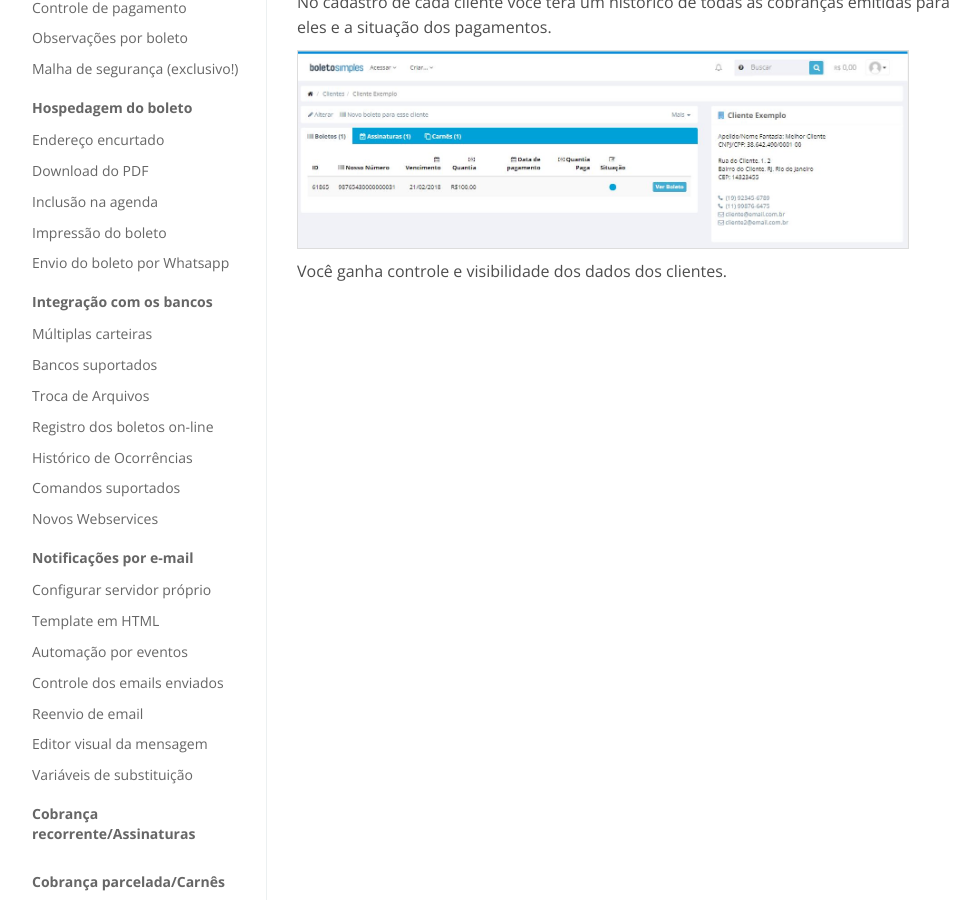
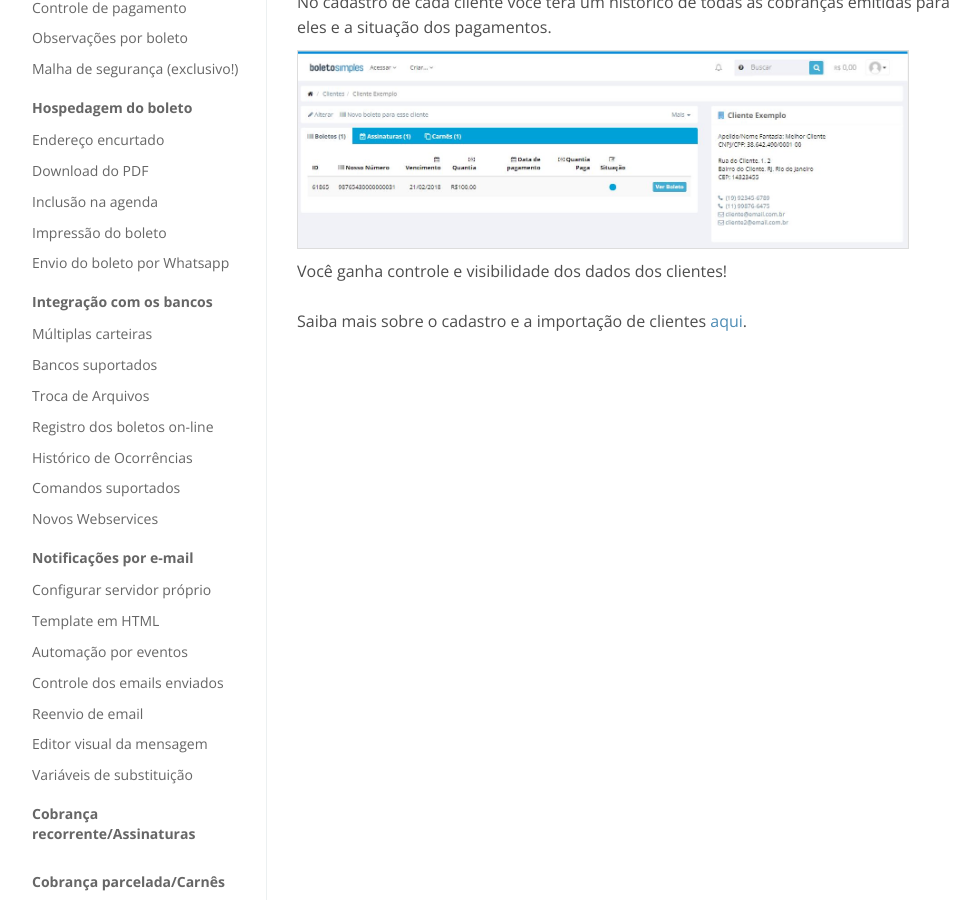
Before and after one commit to BoletoSimples/boletosimples-features, a Jekyll site: the page built from gerenciamento-de-clientes.markdown, in a window 1280 px wide and 900 px high, scrolled down 662 px. Shown: the whole window, without its empty margins (143-1123 px from the left). Built offline with Jekyll 4.4.1, drawn with Linux system fonts in a browser that asks for light colours.

Commit message:
Updated Gerenciamento De Clientes

```diff
--- a/gerenciamento-de-clientes.markdown
+++ b/gerenciamento-de-clientes.markdown
@@ -16,4 +16,6 @@ No cadastro de cada cliente você terá um histórico de todas as cobranças emi
 
 ![cliente.JPG](/uploads/cliente.JPG)
 
-Você ganha controle e visibilidade dos dados dos clientes.
+Você ganha controle e visibilidade dos dados dos clientes!\
+\
+Saiba mais sobre o cadastro e a importação de clientes[ aqui](https://boletosimples.zendesk.com/hc/pt-br/articles/115001005833-Como-fazer-o-cadastro-de-clientes).
```
